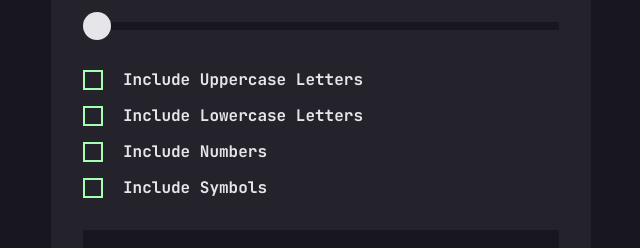
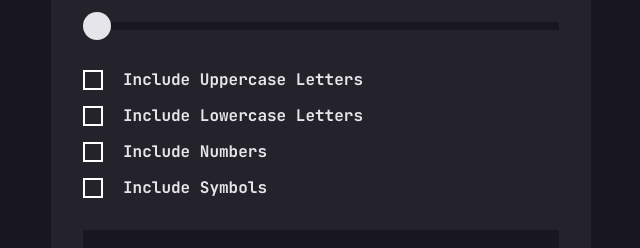
Before and after one commit to imvan2/frontend-mentor, a Next.js app in the folder intermediate/password-generator-app/: page / in a window 1280 px wide. Shown: the part 301-549 px from the top of the page, without its empty margins (319-959 px from the left). Built offline with nearby package versions, Linux system fonts and the light colour scheme.

Commit message:
Fixed checkbox styles

```diff
--- a/intermediate/password-generator-app/styles/globals.css
+++ b/intermediate/password-generator-app/styles/globals.css
@@ -100,7 +100,7 @@
 
   input[type="checkbox"] {
     -webkit-appearance: none;
-    border: 2px solid #a4ffaf;
+    border: 2px solid white;
   }
 
   input:checked {
```
